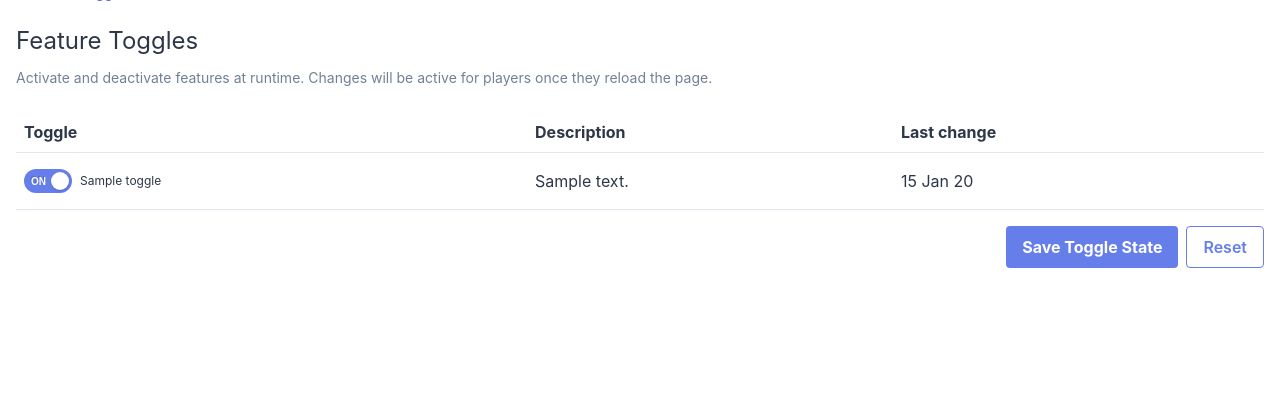
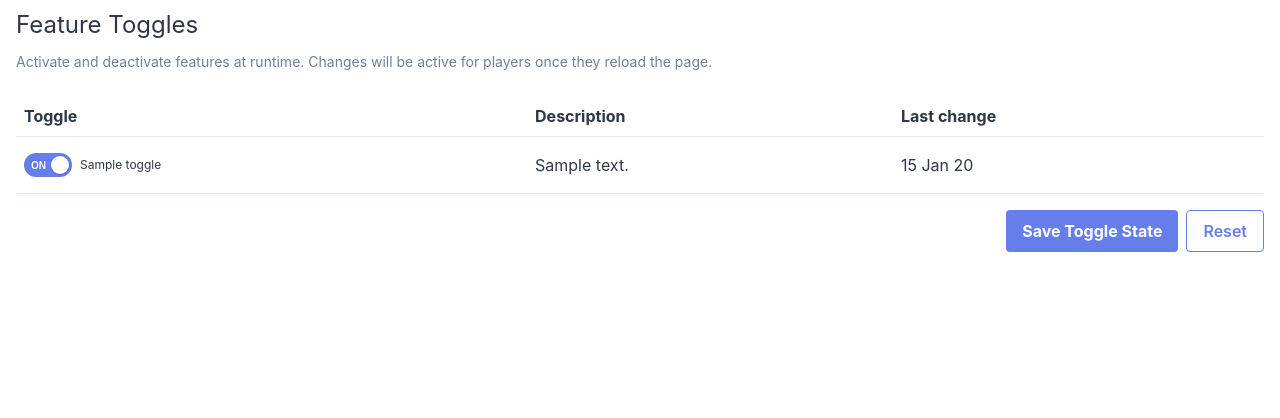
Before and after one commit to hamvocke/doppelkopf, a Flask app: page /admin/toggles in a window 1280 px wide. Shown: the part 382-800 px from the top of the page. Run offline with Flask 2, Linux system fonts and the light colour scheme; tables that the repository leaves empty hold one stand-in row (values such as "Sample post").

Commit message:
more responsive tweaks

```diff
--- a/backend/doppelkopf/static/style.css
+++ b/backend/doppelkopf/static/style.css
@@ -554,6 +554,11 @@ img {
   flex-wrap: wrap;
 }
 
+.items-start {
+  -webkit-box-align: start;
+          align-items: flex-start;
+}
+
 .items-center {
   -webkit-box-align: center;
           align-items: center;
@@ -596,16 +601,16 @@ img {
   margin-top: 0;
 }
 
+.mt-2 {
+  margin-top: 0.5rem;
+}
+
 .mr-2 {
   margin-right: 0.5rem;
 }
 
 .mb-2 {
   margin-bottom: 0.5rem;
-}
-
-.ml-2 {
-  margin-left: 0.5rem;
 }
 
 .mr-4 {
@@ -630,10 +635,6 @@ img {
 
 .p-4 {
   padding: 1rem;
-}
-
-.p-6 {
-  padding: 1.5rem;
 }
 
 .py-2 {
@@ -838,6 +839,10 @@ a:focus {
             flex-grow: 1;
   }
 
+  .sm\:mt-0 {
+    margin-top: 0;
+  }
+
   .sm\:mb-0 {
     margin-bottom: 0;
   }
@@ -859,6 +864,11 @@ a:focus {
             flex-direction: row;
   }
 
+  .md\:items-center {
+    -webkit-box-align: center;
+            align-items: center;
+  }
+
   .md\:mb-0 {
     margin-bottom: 0;
   }
--- a/backend/doppelkopf/templates/admin/base.html
+++ b/backend/doppelkopf/templates/admin/base.html
@@ -9,7 +9,7 @@
 <body>
   <header>
     <div class="bg-gray-100">
-      <nav class="flex justify-between flex-wrap p-6 ">
+      <nav class="flex justify-between flex-wrap p-4 ">
         <div class="flex-shrink-0 text-gray-700 mb-2 sm:mb-0 sm:mr-6">
           <span class="font-bold text-2xl tracking-tight">Doppelkopf 🤖</span>
         </div>
@@ -28,7 +28,7 @@
               Pipeline
             </a>
           </div>
-          <img src="https://travis-ci.org/hamvocke/doppelkopf.svg?branch=master" alt="build status" class="inline-block ml-2">
+          <img src="https://travis-ci.org/hamvocke/doppelkopf.svg?branch=master" alt="build status" class="inline-block mt-2 sm:mt-0">
         </div>
       </nav>
     </div>
--- a/backend/doppelkopf/templates/admin/toggles.html
+++ b/backend/doppelkopf/templates/admin/toggles.html
@@ -31,7 +31,7 @@ Toggles
     {% for toggle in toggles %}
     <tr>
       <td class="border-t border-b px-2 py-4">
-          <label class="flex items-center flex-col md:flex-row">
+          <label class="flex items-start flex-col md:flex-row md:items-center">
             <input type="checkbox"
                    class="toggle mb-2 md:mr-2 md:mb-0"
                    {% if toggle.enabled %}checked{% endif %}
```
